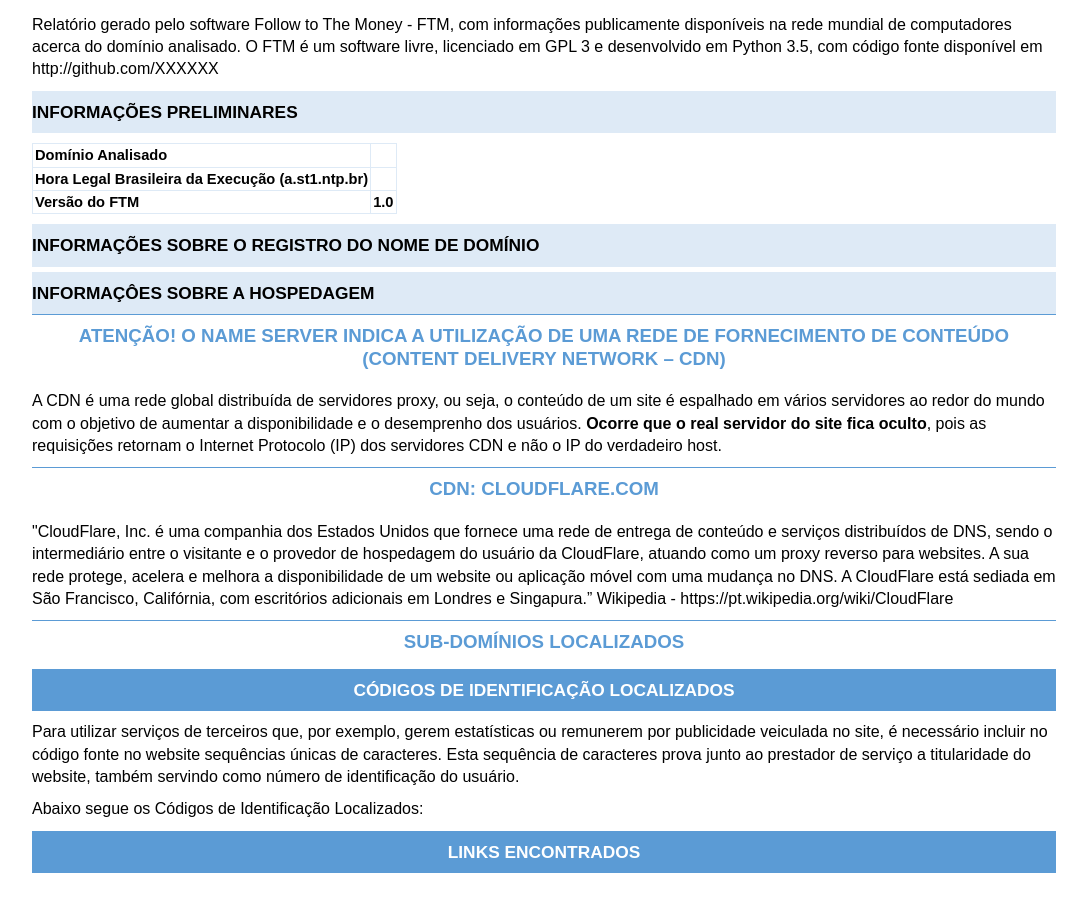
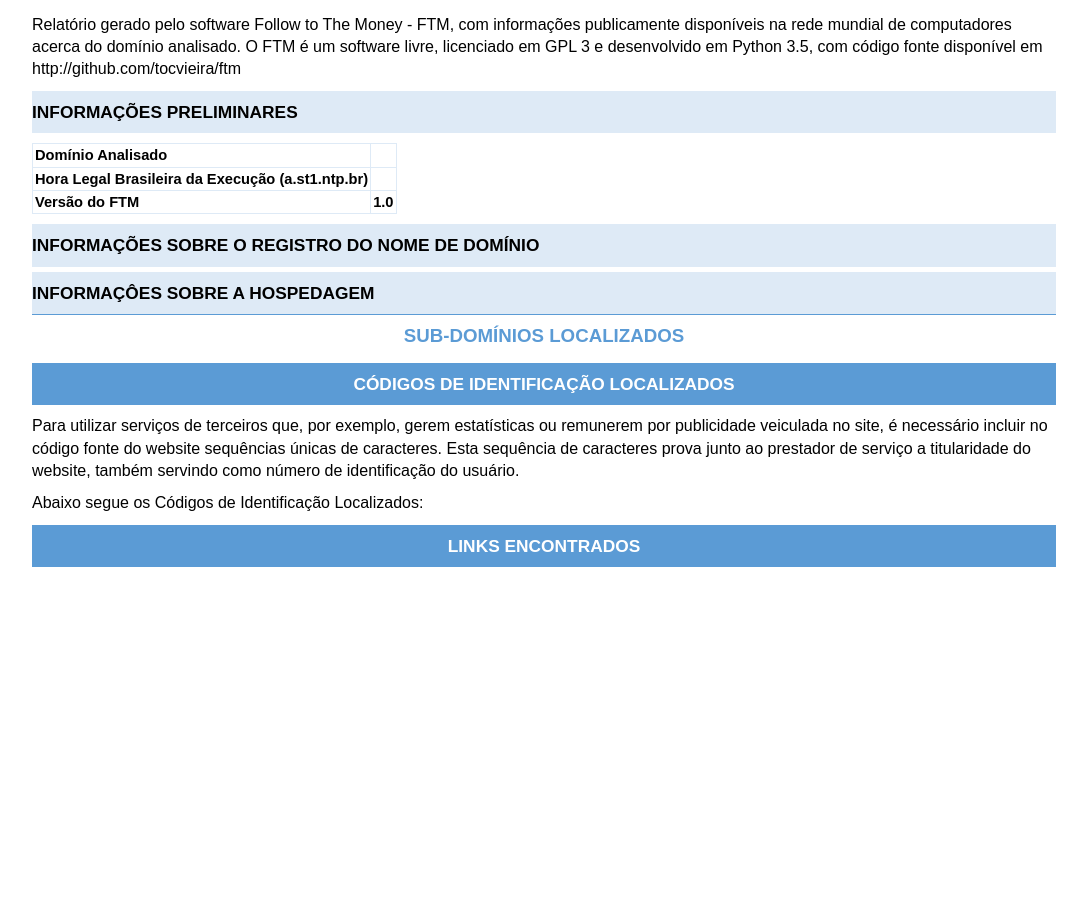
Before and after one commit to tocvieira/ftm, a Django app: template templates/result/index.html in a window 1280 px wide. Shown: the part 146-1049 px from the top of the page, without its empty margins (96-1183 px from the left). After the commit the page ends 713 px from the top, so only its background shows below. Run offline with Django 3.2, Linux system fonts and the light colour scheme; the template is opened without the code that fills it, so the values that code supplies are empty; some libraries are stand-ins or nearby versions.

Commit message:
Config python-decouple and change result html

```diff
--- a/ftm/settings.py
+++ b/ftm/settings.py
@@ -11,6 +11,7 @@
 """
 
 import os
+from decouple import config
 
 # Build paths inside the project like this: os.path.join(BASE_DIR, ...)
 BASE_DIR = os.path.dirname(os.path.dirname(os.path.abspath(__file__)))
@@ -21,10 +22,10 @@
 # See https://docs.djangoproject.com/en/1.10/howto/deployment/checklist/
 
 # SECURITY WARNING: keep the secret key used in production secret!
-SECRET_KEY = 'prgufsg@s&t*n99&o@eh7k6@bel(lvg_!_w2_+_bdm$o!&%ro8'
+SECRET_KEY = config('SECRET_KEY')
 
 # SECURITY WARNING: don't run with debug turned on in production!
-DEBUG = False
+DEBUG = config('DEBUG', default=False, cast=bool)
 
 ALLOWED_HOSTS = ["*"]
 
--- a/templates/result/index.html
+++ b/templates/result/index.html
@@ -92,7 +92,7 @@
         <h1>FTM - RELATÓRIO DE INFORMAÇÕES</h1>
 
         <p>Verificação das Informações existentes e publicamente disponíveis acerca do domínio {{ dominio_analisado }}, com a finalidade de identificar elementos que possam levar a identificação da autoria, tais como: responsável pelo registro do nome de domínio, empresa responsável pela hospedagem e códigos de identificação únicos de serviços agregados ao site.</p>
-        <p>Relatório gerado pelo software Follow to The Money - FTM, com informações publicamente disponíveis na rede mundial de computadores acerca do domínio analisado. O FTM é um software livre, licenciado em GPL 3 e desenvolvido em Python 3.5, com código fonte disponível em http://github.com/XXXXXX</p>
+        <p>Relatório gerado pelo software Follow to The Money - FTM, com informações publicamente disponíveis na rede mundial de computadores acerca do domínio analisado. O FTM é um software livre, licenciado em GPL 3 e desenvolvido em Python 3.5, com código fonte disponível em http://github.com/tocvieira/ftm</p>
 
         <h2>INFORMAÇÕES PRELIMINARES</h2>
 
@@ -116,18 +116,7 @@
         <div class="center-narrow pre">{{ whois }}</div>
 
         <h2>INFORMAÇÔES SOBRE A HOSPEDAGEM</h2>
-        <h3>ATENÇÃO! O NAME SERVER INDICA A UTILIZAÇÃO DE UMA REDE DE FORNECIMENTO DE CONTEÚDO (CONTENT DELIVERY NETWORK – CDN)</h3>
-        <p>A CDN é uma rede global distribuída de servidores proxy, ou seja, o conteúdo de um site é espalhado em
-        vários servidores ao redor do mundo com o objetivo de aumentar a disponibilidade e o desemprenho dos
-        usuários. <b>Ocorre que o real servidor do site fica oculto</b>, pois as requisições retornam o Internet Protocolo
-        (IP) dos servidores CDN e não o IP do verdadeiro host.</p>
-        <h3>CDN: CLOUDFLARE.COM</h3>
-        <p>"CloudFlare, Inc. é uma companhia dos Estados Unidos que fornece uma rede de entrega de conteúdo e
-        serviços distribuídos de DNS, sendo o intermediário entre o visitante e o provedor de hospedagem do
-        usuário da CloudFlare, atuando como um proxy reverso para websites. A sua rede protege, acelera e
-        melhora a disponibilidade de um website ou aplicação móvel com uma mudança no DNS. A CloudFlare
-        está sediada em São Francisco, Califórnia, com escritórios adicionais em Londres e Singapura.” Wikipedia
-        - https://pt.wikipedia.org/wiki/CloudFlare</p>
+
 
         <h3>SUB-DOMÍNIOS LOCALIZADOS</h3>
 
@@ -142,7 +131,7 @@
         <h1>CÓDIGOS DE IDENTIFICAÇÃO LOCALIZADOS</h1>
 
         <p>Para utilizar serviços de terceiros que, por exemplo, gerem estatísticas ou remunerem por publicidade
-        veiculada no site, é necessário incluir no código fonte no website sequências únicas de caracteres. Esta
+        veiculada no site, é necessário incluir no código fonte do website sequências únicas de caracteres. Esta
         sequência de caracteres prova junto ao prestador de serviço a titularidade do website, também servindo
         como número de identificação do usuário.</p>
         <p>Abaixo segue os Códigos de Identificação Localizados:</p>
```
Also changed, not shown: 1 other file.
